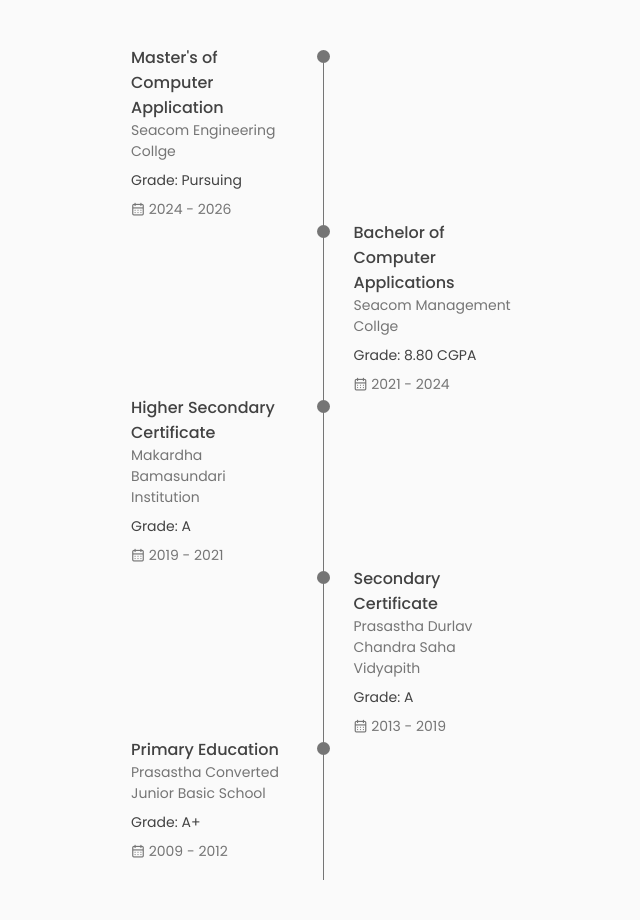
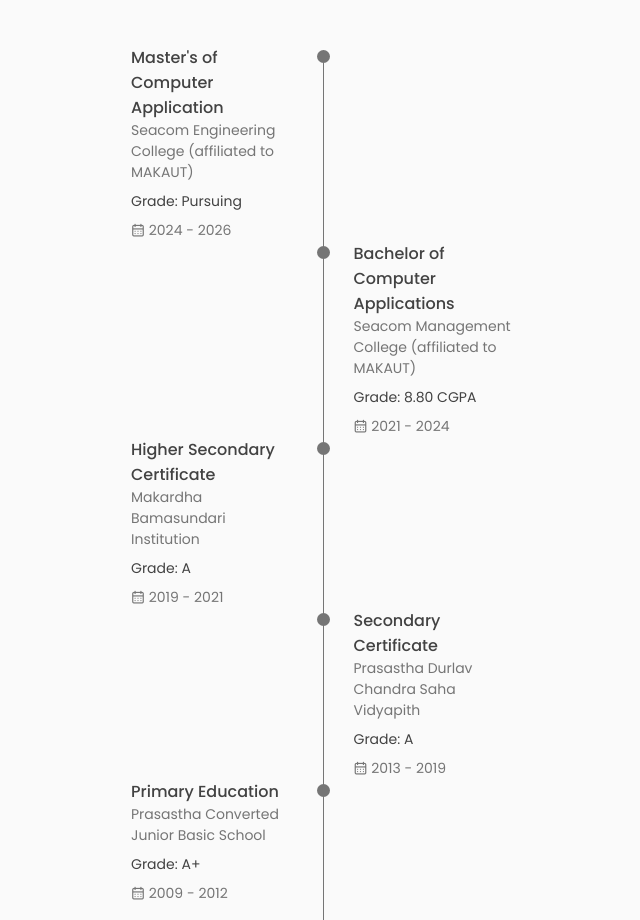
Before and after one commit to Tanmoy70/My-portfolio-site, a React (Vite) app: page / in a window 1280 px wide. Shown: the part 3740-4660 px from the top of the page, without its empty margins (317-957 px from the left). Built offline with nearby package versions, Linux system fonts and the light colour scheme.

Commit message:
correct speling and added affilate tag

```diff
--- a/src/components/qualification/Qualification.jsx
+++ b/src/components/qualification/Qualification.jsx
@@ -54,7 +54,7 @@
                   Master's of Computer Application
                 </h3>
                 <span className="qualification_subtitle">
-                  Seacom Engineering Collge
+                  Seacom Engineering College (affiliated to MAKAUT)
                 </span>
                 <div className="qualification_calender">
                   <span className="qualification_grade">Grade: Pursuing</span><br/>
@@ -81,7 +81,7 @@
                   Bachelor of Computer Applications
                 </h3>
                 <span className="qualification_subtitle">
-                  Seacom Management Collge
+                  Seacom Management College (affiliated to MAKAUT)
                 </span>
                 <div className="qualification_calender">
                   <span className="qualification_grade">Grade: 8.80 CGPA</span><br/>
```
